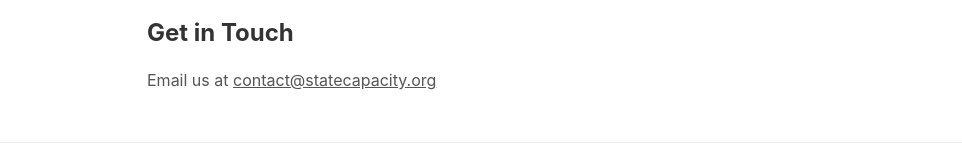
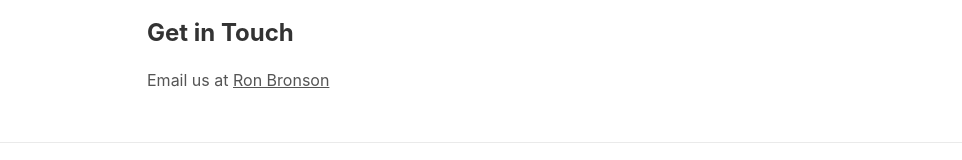
Before and after one commit to Digital-Corps-PDX/statecapacity, a plain HTML site: page index.html in a window 1280 px wide. Shown: the part 604-764 px from the top of the page, without its empty margins (159-1121 px from the left). Drawn offline with Linux system fonts and the light colour scheme.

Commit message:
Update index.html

```diff
--- a/index.html
+++ b/index.html
@@ -38,7 +38,7 @@
 
     <section id="contact" class="section">
       <h2>Get in Touch</h2>
-      <p>Email us at <a href="mailto:contact@statecapacity.org">contact@statecapacity.org</a></p>
+      <p>Email us at <a href="mailto:bronsonr@umich.edu">Ron Bronson</a></p>
     </section>
   </main>
 
```
